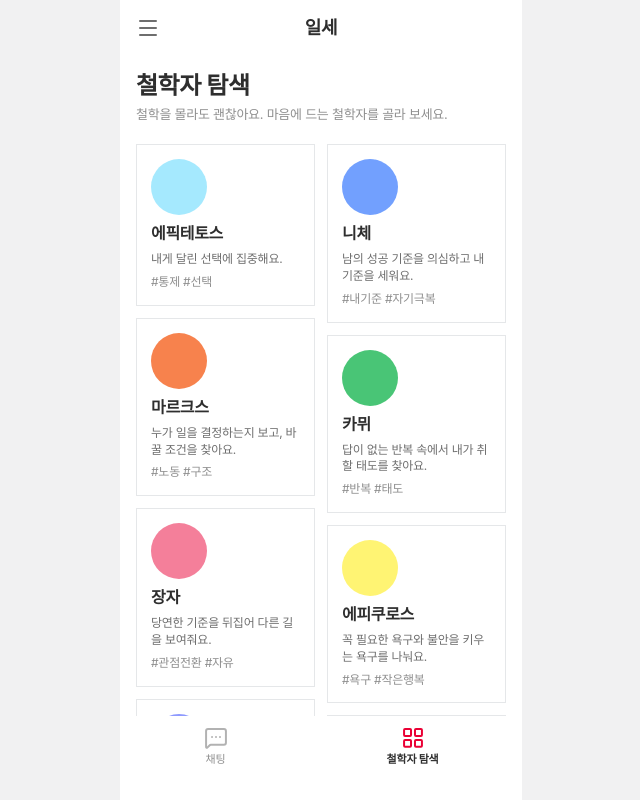
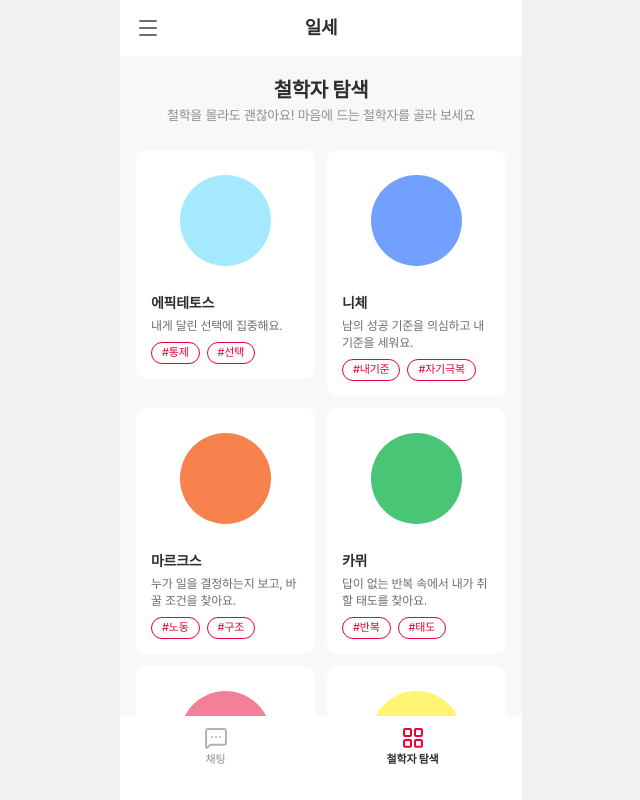
Before and after one commit to TEMP-1121/TEMP_Client, a React (Vite) app: page /explore in a window 1280 px wide. Shown: the whole page, without its empty margins (319-959 px from the left). Built offline with nearby package versions, Linux system fonts and the light colour scheme; no server answers; a web font is replaced by a local one.

Commit message:
style: 철학자 탐색 화면을 시안대로 변경 — 2열 카드·해시태그 칩, 모달 열린 카드 빨간 테두리

```diff
--- a/src/components/widgets/philosopher/PhilosopherCard.tsx
+++ b/src/components/widgets/philosopher/PhilosopherCard.tsx
@@ -1,41 +1,41 @@
-import type { ReactNode } from 'react'
-
 import PhilosopherAvatar from '@/components/widgets/philosopher/PhilosopherAvatar'
 import { cn } from '@/lib/utils'
 import type { PhilosopherProfile } from '@/types/philosopher'
 
 type PhilosopherCardProps = {
   philosopher: PhilosopherProfile
-  size?: 'md' | 'lg'
   selected?: boolean
-  topRight?: ReactNode
   className?: string
 }
 
-// label·button 안에 들어가므로 블록 요소 대신 span만 쓴다
-export default function PhilosopherCard({
-  philosopher,
-  size = 'md',
-  selected = false,
-  topRight,
-  className,
-}: PhilosopherCardProps) {
+// button 안에 들어가므로 블록 요소 대신 span만 쓴다
+export default function PhilosopherCard({ philosopher, selected = false, className }: PhilosopherCardProps) {
   return (
     <span
       className={cn(
-        'flex flex-col gap-1.5 bg-background-base text-left',
-        selected ? 'border-2 border-border-active p-3.25' : 'border border-border-normal p-3.5',
+        'flex min-h-55 flex-col gap-6.75 rounded-card border bg-background-base px-3.5 pt-6 pb-3.5 text-left transition-colors',
+        selected ? 'border-border-active' : 'border-transparent',
         className,
       )}
     >
-      <span className="flex items-start justify-between">
-        <PhilosopherAvatar personaKey={philosopher.key} className={size === 'lg' ? 'size-14' : 'size-11'} />
-        {topRight}
+      <span className="flex justify-center">
+        <PhilosopherAvatar personaKey={philosopher.key} className="size-22.75" />
       </span>
-      <span className={size === 'lg' ? 'text-body-16-semibold' : 'text-body-14-bold'}>{philosopher.name}</span>
-      <span className="text-caption-12-regular text-text-secondary">{philosopher.description}</span>
-      <span className="text-caption-12-regular text-text-tertiary">
-        {philosopher.tags.map((tag) => `#${tag}`).join(' ')}
+      <span className="flex flex-col gap-1.75">
+        <span className="flex flex-col gap-1.5">
+          <span className="text-body-14-bold text-text-primary">{philosopher.name}</span>
+          <span className="text-caption-12-regular text-text-secondary">{philosopher.description}</span>
+        </span>
+        <span className="flex flex-wrap gap-1.75">
+          {philosopher.tags.map((tag) => (
+            <span
+              key={tag}
+              className="flex h-5.5 items-center rounded-full border border-border-active bg-background-base px-2.5 text-caption-11-regular text-text-brand"
+            >
+              #{tag}
+            </span>
+          ))}
+        </span>
       </span>
     </span>
   )
--- a/src/components/widgets/philosopher/PhilosopherGrid.tsx
+++ /dev/null
@@ -1,25 +0,0 @@
-import type { ReactNode } from 'react'
-
-import { cn } from '@/lib/utils'
-import type { PhilosopherProfile } from '@/types/philosopher'
-
-type PhilosopherGridProps = {
-  philosophers: PhilosopherProfile[]
-  renderItem: (philosopher: PhilosopherProfile) => ReactNode
-  className?: string
-}
-
-// grid는 행마다 가장 긴 카드에 맞춰 줄이 벌어져서, 열을 따로 쌓아 카드 사이 간격을 일정하게 한다
-export default function PhilosopherGrid({ philosophers, renderItem, className }: PhilosopherGridProps) {
-  const columns = [0, 1].map((col) => philosophers.filter((_, i) => i % 2 === col))
-
-  return (
-    <div className={cn('grid grid-cols-2 items-start gap-3', className)}>
-      {columns.map((column, col) => (
-        <div key={col} className="flex flex-col gap-3">
-          {column.map(renderItem)}
-        </div>
-      ))}
-    </div>
-  )
-}
--- a/src/pages/PhilosopherExplorePage.tsx
+++ b/src/pages/PhilosopherExplorePage.tsx
@@ -2,7 +2,6 @@ import { useNavigate } from 'react-router'
 
 import PhilosopherCardDialog from '@/components/dialog/philosopher/PhilosopherCardDialog'
 import PhilosopherCard from '@/components/widgets/philosopher/PhilosopherCard'
-import PhilosopherGrid from '@/components/widgets/philosopher/PhilosopherGrid'
 import { PHILOSOPHERS } from '@/lib/philosophers'
 import { usePhilosopherStore } from '@/stores/usePhilosopherStore'
 import type { PhilosopherProfile } from '@/types/philosopher'
@@ -10,6 +9,7 @@ import type { PhilosopherProfile } from '@/types/philosopher'
 export default function PhilosopherExplorePage() {
   const navigate = useNavigate()
   const openCard = usePhilosopherStore((s) => s.openCard)
+  const openedKey = usePhilosopherStore((s) => s.cardPhilosopher?.key)
 
   const startChat = (philosopher: PhilosopherProfile) => {
     const { selectOnly, closeCard } = usePhilosopherStore.getState()
@@ -19,26 +19,29 @@ export default function PhilosopherExplorePage() {
   }
 
   return (
-    <section className="flex-1 px-4 pt-4 pb-6">
-      <h2 className="text-title-24-semibold">철학자 탐색</h2>
-      <p className="mt-1 text-caption-13-regular text-text-tertiary">
-        철학을 몰라도 괜찮아요. 마음에 드는 철학자를 골라 보세요.
+    <section className="flex-1 bg-background-surface px-4 pt-5 pb-6">
+      <h2 className="text-center text-heading-20-bold text-text-primary">철학자 탐색</h2>
+      <p className="mt-0.5 text-center text-caption-13-regular text-text-tertiary">
+        철학을 몰라도 괜찮아요! 마음에 드는 철학자를 골라 보세요
       </p>
 
-      <PhilosopherGrid
-        philosophers={PHILOSOPHERS}
-        className="mt-5"
-        renderItem={(philosopher) => (
+      <div className="mt-6 grid grid-cols-2 gap-3">
+        {PHILOSOPHERS.map((philosopher) => (
           <button
             key={philosopher.key}
             type="button"
             onClick={() => openCard(philosopher)}
-            className="block text-left"
+            aria-haspopup="dialog"
+            className="flex text-left"
           >
-            <PhilosopherCard philosopher={philosopher} size="lg" />
+            <PhilosopherCard
+              philosopher={philosopher}
+              selected={openedKey === philosopher.key}
+              className="w-full"
+            />
           </button>
-        )}
-      />
+        ))}
+      </div>
 
       <PhilosopherCardDialog onStartChat={startChat} />
     </section>
```
